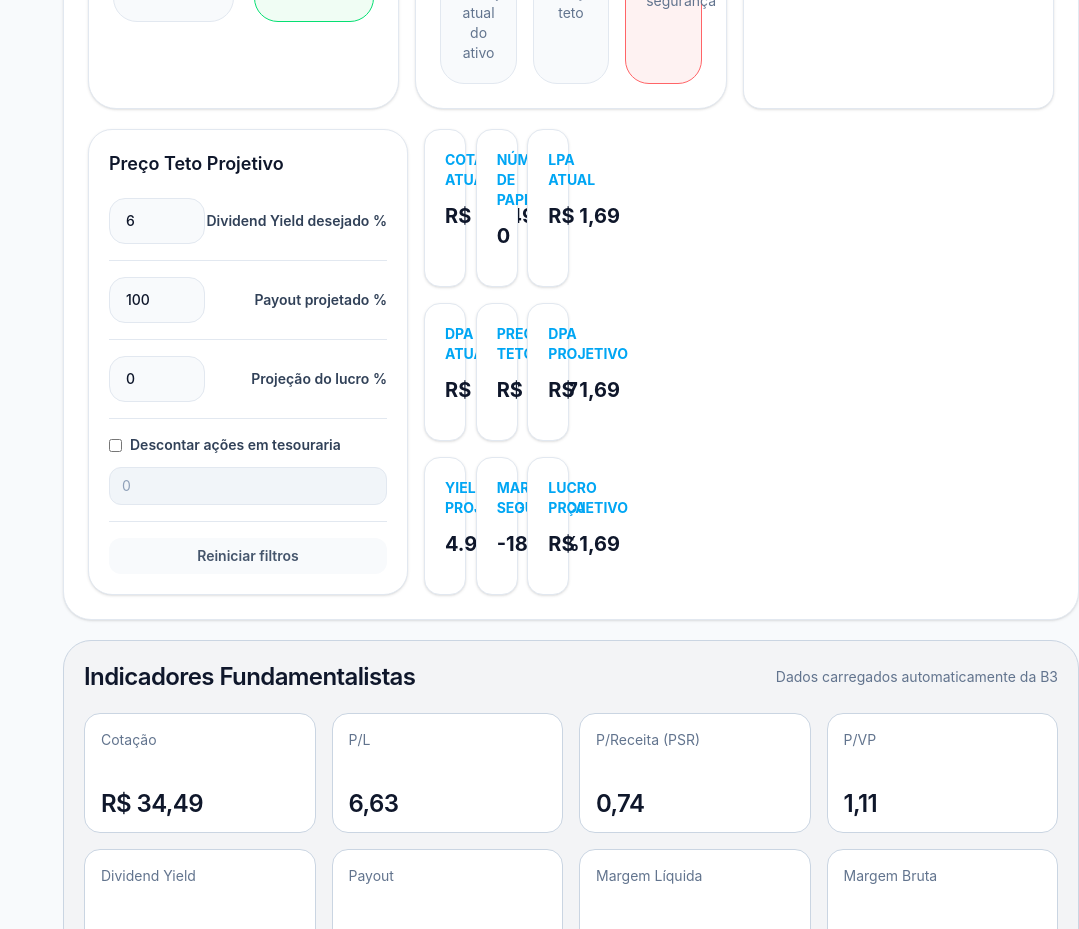
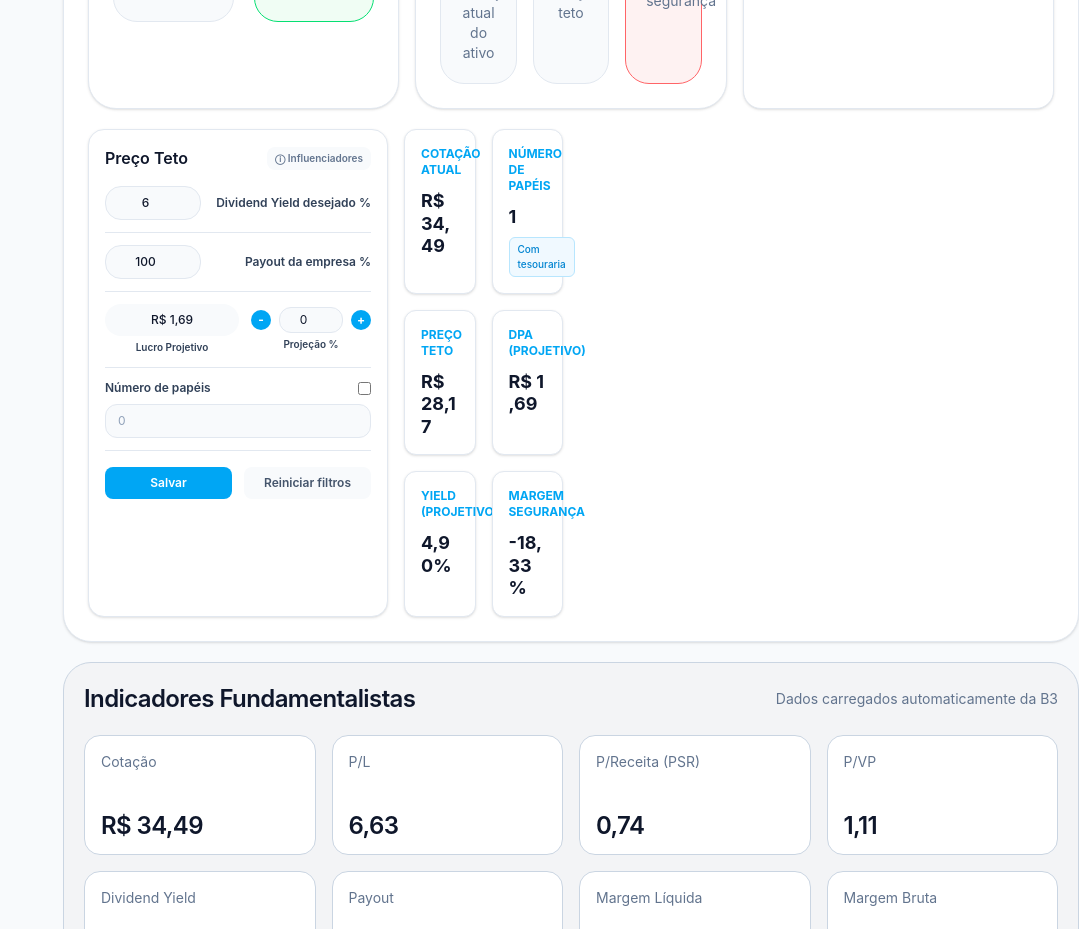
Before and after one commit to visaodelongoprazo-ship-it/visao-longo-prazo, a React (Vite) app: page / in a window 1280 px wide. Shown: the part 1280-2209 px from the top of the page, without its empty margins (201-1280 px from the left). Built offline with nearby package versions, Linux system fonts and the light colour scheme.

Commit message:
ajusta preco teto projetivo funcional

```diff
--- a/src/features/valuation/components/PrecoTeto.tsx
+++ b/src/features/valuation/components/PrecoTeto.tsx
@@ -14,10 +14,23 @@ function money(value: number) {
   }).format(Number.isFinite(value) ? value : 0)
 }
 
-function formatNumber(value: number) {
+function compactMoney(value: number) {
+  return new Intl.NumberFormat("pt-BR", {
+    style: "currency",
+    currency: "BRL",
+    notation: "compact",
+    maximumFractionDigits: 2,
+  }).format(Number.isFinite(value) ? value : 0)
+}
+
+function number(value: number) {
   return new Intl.NumberFormat("pt-BR").format(
     Number.isFinite(value) ? value : 0
   )
+}
+
+function percent(value: number) {
+  return `${value.toFixed(2).replace(".", ",")}%`
 }
 
 export default function PrecoTeto({
@@ -37,15 +50,12 @@ export default function PrecoTeto({
 
   const result = useMemo(() => {
     const baseShares = Math.max(sharesOutstanding, 1)
-
     const effectiveShares = useTreasury
       ? Math.max(baseShares - treasuryShares, 1)
       : baseShares
 
     const currentProfit = lpa * baseShares
-
-    const projectedProfit =
-      currentProfit * (1 + profitGrowth / 100)
+    const projectedProfit = currentProfit * (1 + profitGrowth / 100)
 
     const projectedDpa =
       (projectedProfit * (payout / 100)) / effectiveShares
@@ -63,7 +73,6 @@ export default function PrecoTeto({
 
     return {
       effectiveShares,
-      currentProfit,
       projectedProfit,
       projectedDpa,
       fairValue,
@@ -90,97 +99,133 @@ export default function PrecoTeto({
   }
 
   return (
-    <div className="grid grid-cols-1 gap-4 xl:grid-cols-[320px_1fr]">
-      <div className="rounded-[24px] border border-slate-200 bg-white p-5 shadow-sm">
-        <h3 className="text-lg font-semibold text-slate-900">
-          Preço Teto Projetivo
+    <div className="grid grid-cols-1 gap-4 xl:grid-cols-[300px_1fr]">
+      <div className="rounded-[16px] border border-slate-200 bg-white p-4 shadow-sm">
+        <div className="mb-4 flex items-center justify-between">
+          <h3 className="text-base font-semibold text-slate-900">
+            Preço Teto
           </h3>
 
-        <div className="mt-5 space-y-4">
-          <InputRow
+          <span className="rounded-lg bg-slate-50 px-2 py-1 text-[10px] font-semibold text-slate-500">
+            ⓘ Influenciadores
+          </span>
+        </div>
+
+        <div className="space-y-3">
+          <ControlRow
             label="Dividend Yield desejado"
             value={desiredYield}
             suffix="%"
             onChange={setDesiredYield}
           />
 
-          <InputRow
-            label="Payout projetado"
+          <ControlRow
+            label="Payout da empresa"
             value={payout}
             suffix="%"
             onChange={setPayout}
           />
 
-          <InputRow
-            label="Projeção do lucro"
+          <div className="border-b border-slate-200 pb-3">
+  <div className="grid grid-cols-[1fr_120px] items-center gap-3">
+    <div className="text-center">
+      <div className="rounded-2xl bg-slate-50 px-4 py-2 text-xs font-medium text-slate-900">
+        {compactMoney(result.projectedProfit)}
+      </div>
+      <div className="mt-1 text-[10px] font-semibold text-slate-700">
+        Lucro Projetivo
+      </div>
+    </div>
+
+    <div className="text-center">
+      <div className="flex items-center justify-center gap-2">
+        <button
+          type="button"
+          onClick={() => setProfitGrowth((v) => v - 1)}
+          className="h-5 w-5 rounded-full bg-sky-500 text-xs font-bold text-white"
+        >
+          -
+        </button>
+
+        <input
+          type="number"
           value={profitGrowth}
-            suffix="%"
-            onChange={setProfitGrowth}
+          onChange={(e) => setProfitGrowth(Number(e.target.value))}
+          className="w-16 rounded-xl border border-slate-200 bg-slate-50 px-2 py-1 text-center text-xs"
         />
 
-          <div className="border-b border-slate-200 pb-4">
-            <label className="flex items-center gap-2 text-sm font-semibold text-slate-700">
+        <button
+          type="button"
+          onClick={() => setProfitGrowth((v) => v + 1)}
+          className="h-5 w-5 rounded-full bg-sky-500 text-xs font-bold text-white"
+        >
+          +
+        </button>
+      </div>
+
+      <div className="mt-1 text-[10px] font-semibold text-slate-700">
+        Projeção %
+      </div>
+    </div>
+  </div>
+</div>
+
+          <div className="border-b border-slate-200 pb-3">
+            <label className="flex items-center justify-between gap-2 text-xs font-semibold text-slate-700">
+              <span>Número de papéis</span>
               <input
                 type="checkbox"
                 checked={useTreasury}
-                onChange={(event) => setUseTreasury(event.target.checked)}
+                onChange={(e) => setUseTreasury(e.target.checked)}
               />
-              Descontar ações em tesouraria
             </label>
 
             <input
               type="number"
               value={treasuryShares}
-              onChange={(event) =>
-                setTreasuryShares(Number(event.target.value))
-              }
+              onChange={(e) => setTreasuryShares(Number(e.target.value))}
               disabled={!useTreasury}
-              className="mt-3 w-full rounded-xl border border-slate-200 px-3 py-2 text-sm disabled:bg-slate-100 disabled:text-slate-400"
-              placeholder="Quantidade em tesouraria"
+              placeholder="Ações em tesouraria"
+              className="mt-2 w-full rounded-xl border border-slate-200 bg-slate-50 px-3 py-2 text-xs disabled:text-slate-400"
             />
           </div>
+
+          <div className="flex gap-3 pt-1">
+            <button
+              type="button"
+              className="flex-1 rounded-lg bg-sky-500 py-2 text-xs font-semibold text-white"
+            >
+              Salvar
+            </button>
 
             <button
               type="button"
               onClick={reset}
-            className="w-full rounded-xl bg-slate-50 py-2 text-sm font-semibold text-slate-600"
+              className="flex-1 rounded-lg bg-slate-50 py-2 text-xs font-semibold text-slate-600"
             >
               Reiniciar filtros
             </button>
           </div>
         </div>
+      </div>
 
-      <div className="grid grid-cols-1 gap-4 sm:grid-cols-2 xl:grid-cols-3">
+      <div className="grid grid-cols-1 gap-4 sm:grid-cols-2">
         <InfoBox title="COTAÇÃO ATUAL" value={money(currentPrice)} />
         <InfoBox
           title="NÚMERO DE PAPÉIS"
-          value={formatNumber(sharesOutstanding)}
+          value={number(result.effectiveShares)}
+          subtitle={useTreasury ? "Sem tesouraria" : "Com tesouraria"}
         />
-        <InfoBox title="LPA ATUAL" value={money(lpa)} />
-        <InfoBox title="DPA ATUAL" value={money(baseDpa)} />
         <InfoBox title="PREÇO TETO" value={money(result.fairValue)} />
-        <InfoBox
-          title="DPA PROJETIVO"
-          value={money(result.projectedDpa)}
-        />
-        <InfoBox
-          title="YIELD PROJETIVO"
-          value={`${result.projectedYield.toFixed(2)}%`}
-        />
-        <InfoBox
-          title="MARGEM SEGURANÇA"
-          value={`${result.marginSafety.toFixed(2)}%`}
-        />
-        <InfoBox
-          title="LUCRO PROJETIVO"
-          value={money(result.projectedProfit)}
-        />
+        <InfoBox title="DPA (PROJETIVO)" value={money(result.projectedDpa)} />
+        <InfoBox title="YIELD (PROJETIVO)" value={percent(result.projectedYield)} />
+        <InfoBox title="MARGEM SEGURANÇA" value={percent(result.marginSafety)} />
       </div>
     </div>
   )
 }
 
-function InputRow({
+function ControlRow({
   label,
   value,
   suffix,
@@ -192,31 +237,45 @@ function InputRow({
   onChange: (value: number) => void
 }) {
   return (
-    <div className="flex items-center justify-between border-b border-slate-200 pb-4">
+    <div className="flex items-center justify-between gap-3 border-b border-slate-200 pb-3">
       <input
         type="number"
         value={value}
-        onChange={(event) => onChange(Number(event.target.value))}
-        className="w-24 rounded-2xl border border-slate-200 bg-slate-50 px-4 py-3 text-sm font-medium"
+        onChange={(e) => onChange(Number(e.target.value))}
+        className="w-24 rounded-2xl border border-slate-200 bg-slate-50 px-4 py-2 text-center text-xs font-medium"
       />
 
-      <span className="text-sm font-semibold text-slate-700">
+      <span className="text-right text-xs font-semibold text-slate-700">
         {label} {suffix}
       </span>
     </div>
   )
 }
 
-function InfoBox({ title, value }: { title: string; value: string }) {
+function InfoBox({
+  title,
+  value,
+  subtitle,
+}: {
+  title: string
+  value: string
+  subtitle?: string
+}) {
   return (
-    <div className="rounded-2xl border border-slate-200 bg-white p-5 shadow-sm">
-      <div className="text-sm font-bold uppercase text-sky-500">
+    <div className="min-w-0 rounded-xl border border-slate-200 bg-white p-4 shadow-sm">
+      <div className="text-xs font-bold uppercase text-sky-500">
         {title}
       </div>
 
-      <div className="mt-3 text-xl font-bold text-slate-900">
+      <div className="mt-3 break-words text-lg font-bold leading-tight text-slate-900">
         {value}
       </div>
+
+      {subtitle && (
+        <div className="mt-2 inline-flex rounded-md border border-sky-200 bg-sky-50 px-2 py-1 text-[10px] font-medium text-sky-600">
+          {subtitle}
+        </div>
+      )}
     </div>
   )
 }
```
Lines whose indentation alone changed are shown as unchanged.
